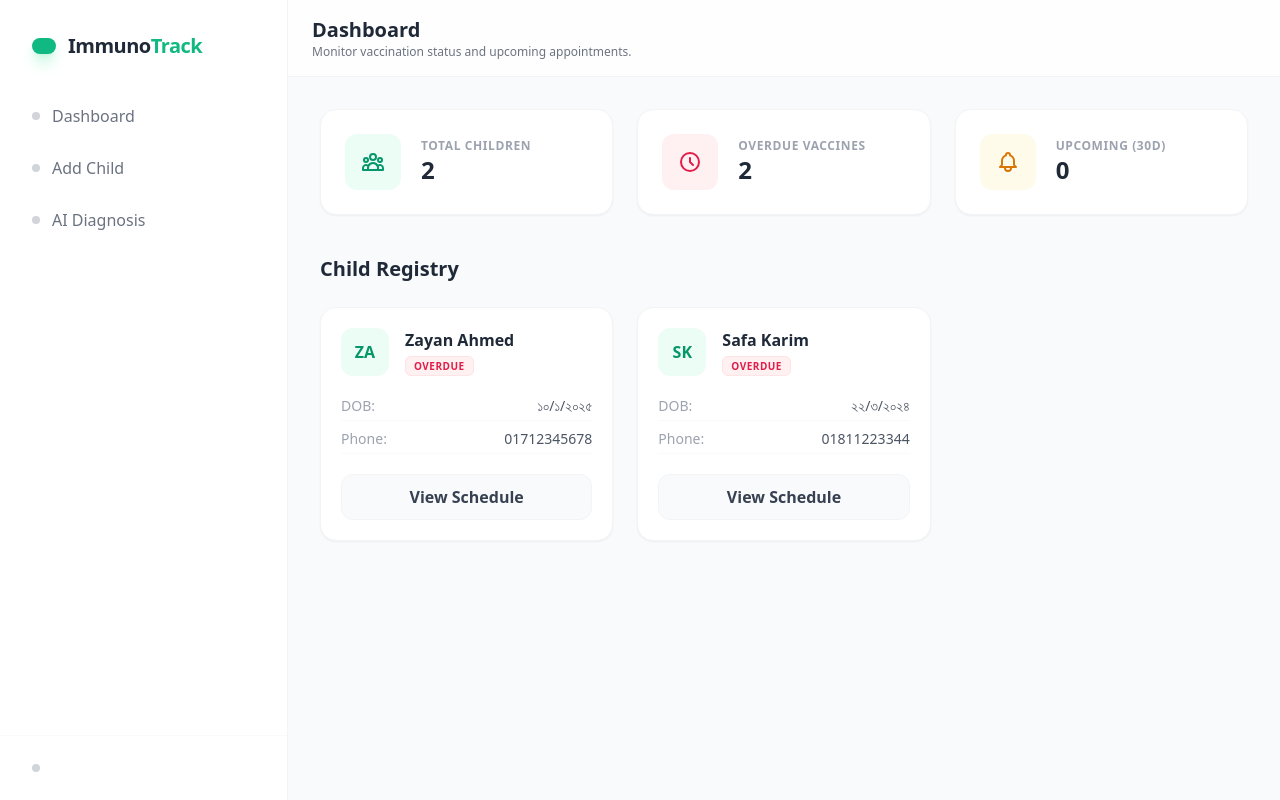
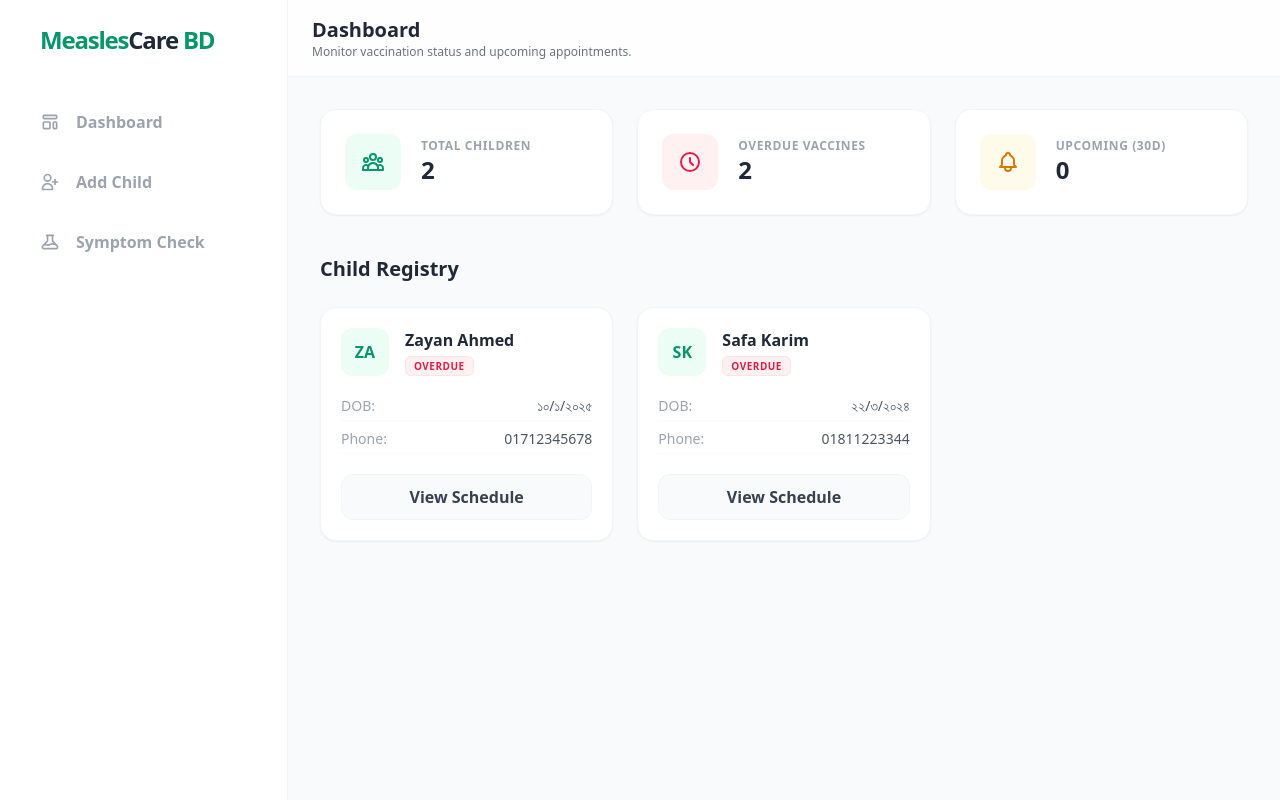
Before and after one commit to mashruf99/Measles, a React (Vite) app in the folder Frontend/: page / in a window 1280 px wide. Built offline with nearby package versions, Linux system fonts and the light colour scheme.

Commit message:
Refactor Sidebar component for mobile support

```diff
--- a/Frontend/src/components/Sidebar.jsx
+++ b/Frontend/src/components/Sidebar.jsx
@@ -1,62 +1,60 @@
-import React from 'react';
+import { NavLink } from 'react-router-dom';
+import { HiOutlineTemplate, HiOutlineUserAdd, HiOutlineBeaker, HiX } from 'react-icons/hi';
 
-const Sidebar = ({ activeTab, setActiveTab }) => {
+const Sidebar = ({ isOpen, onClose }) => {
   const menuItems = [
-    { id: 'dashboard', label: 'Dashboard' },
-    { id: 'add-child', label: 'Add Child' },
-    { id: 'symptoms', label: 'AI Diagnosis' },
+    { name: 'Dashboard', path: '/dashboard', icon: HiOutlineTemplate },
+    { name: 'Add Child', path: '/add-child', icon: HiOutlineUserAdd },
+    { name: 'Symptom Check', path: '/symptoms', icon: HiOutlineBeaker },
   ];
 
   return (
-    <aside className="hidden md:flex w-72 bg-white border-r border-gray-100 flex-col fixed h-full transition-all duration-300">
+    <>
+      {/* Mobile overlay */}
+      {isOpen && (
+        <div
+          className="fixed inset-0 bg-black/40 z-30 md:hidden"
+          onClick={onClose}
+        />
+      )}
 
-      {/* Brand */}
-      <div className="p-8">
-        <div className="flex items-center gap-3 group cursor-pointer">
-          <div className="bg-emerald-500 px-3 py-2 rounded-xl shadow-lg shadow-emerald-200">
+      {/* Sidebar */}
+      <div className={`fixed flex flex-col w-72 h-screen bg-white border-r border-gray-100 p-6 z-40 transition-transform duration-300
+        ${isOpen ? 'translate-x-0' : '-translate-x-full'} md:translate-x-0`}>
 
-          </div>
-          <span className="font-bold text-xl tracking-tight text-gray-800">
-            Immuno<span className="text-emerald-500">Track</span>
-          </span>
-        </div>
+        {/* Mobile close button */}
+        <button
+          onClick={onClose}
+          className="absolute top-4 right-4 md:hidden text-gray-400 hover:text-gray-700"
+        >
+          <HiX className="text-2xl" />
+        </button>
+
+        <h1 className="text-2xl font-black text-emerald-600 mb-10 px-4 tracking-tighter">
+          Measles<span className="text-gray-800">Care</span> BD
+        </h1>
+
+        <nav className="space-y-2">
+          {menuItems.map((item) => (
+            <NavLink
+              key={item.path}
+              to={item.path}
+              onClick={onClose}
+              className={({ isActive }) =>
+                `flex items-center gap-4 px-4 py-3.5 rounded-2xl font-bold transition-all ${
+                  isActive
+                    ? 'bg-emerald-600 text-white shadow-lg shadow-emerald-200'
+                    : 'text-gray-400 hover:bg-emerald-50 hover:text-emerald-600'
+                }`
+              }
+            >
+              <item.icon className="text-xl" />
+              {item.name}
+            </NavLink>
+          ))}
+        </nav>
       </div>
-
-      {/* Menu */}
-      <nav className="flex-1 px-4 space-y-1">
-        {menuItems.map((item) => {
-          const isActive = activeTab === item.id;
-          return (
-            <button
-              key={item.id}
-              onClick={() => setActiveTab(item.id)}
-              className={`w-full flex items-center gap-3 px-4 py-3 rounded-xl font-medium transition-all duration-200 active:scale-95 ${
-                isActive
-                  ? 'bg-emerald-50 text-emerald-600 shadow-sm ring-1 ring-emerald-100'
-                  : 'text-gray-500 hover:bg-gray-50 hover:text-gray-800'
-              }`}
-            >
-              {/* Optional dot indicator */}
-              <div className={`w-2 h-2 rounded-full ${
-                isActive ? 'bg-emerald-500' : 'bg-gray-300'
-              }`} />
-
-              {item.label}
-            </button>
-          );
-        })}
-      </nav>
-
-      {/* Footer */}
-      <div className="p-4 border-t border-gray-50">
-        <button className="w-full flex items-center gap-3 px-4 py-3 text-gray-500 hover:text-rose-500 hover:bg-rose-50 rounded-xl transition-all">
-          {/* Placeholder */}
-          <div className="w-2 h-2 bg-gray-300 rounded-full" />
-
-        </button>
-      </div>
-
-    </aside>
+    </>
   );
 };
 
```
